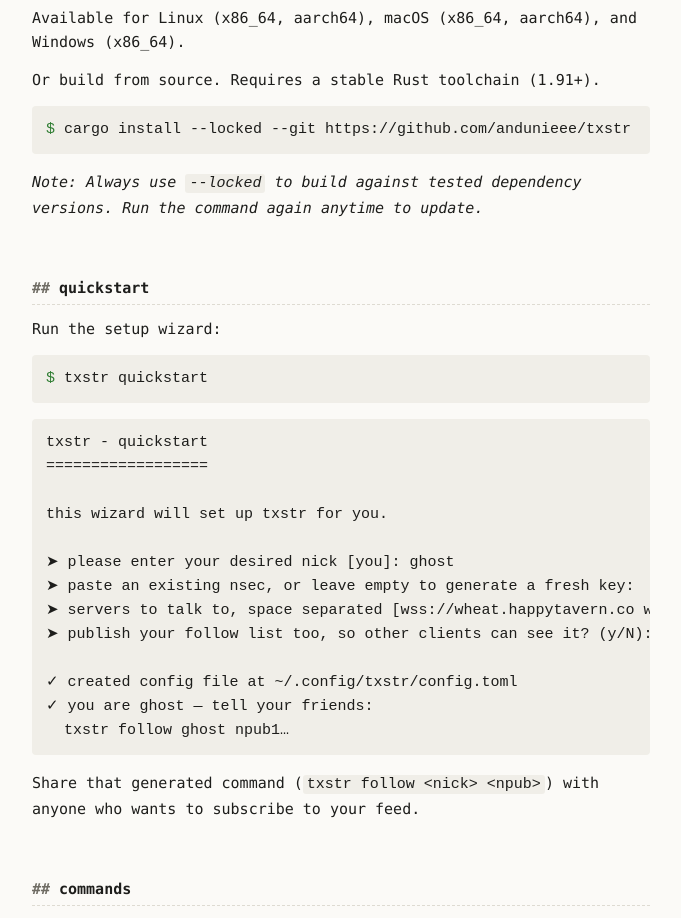
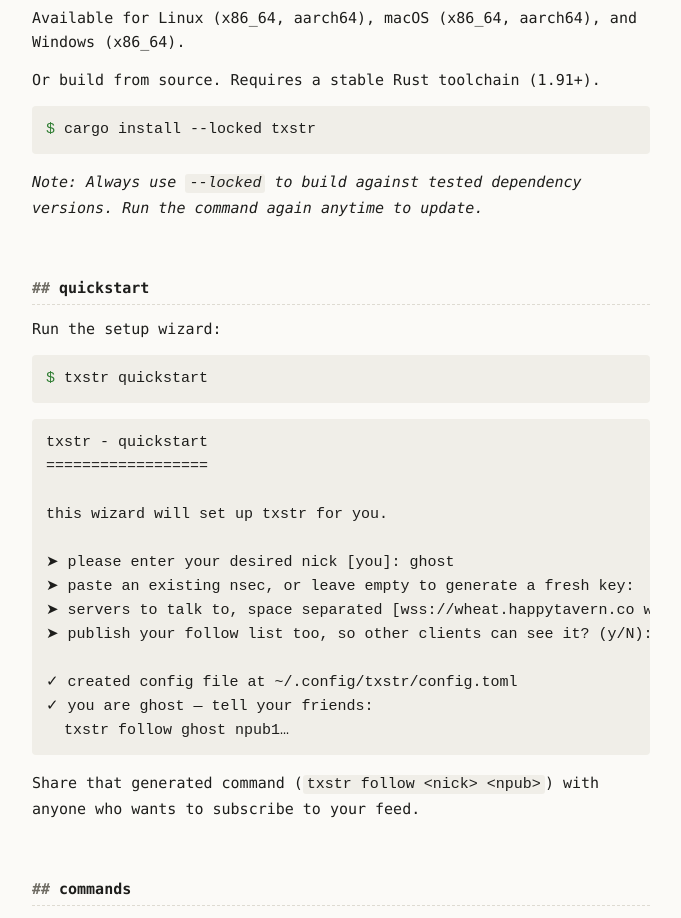
Before and after one commit to andunieee/txstr, a plain HTML site: page docs/index.html in a window 1280 px wide. Shown: the part 1760-2678 px from the top of the page, without its empty margins (299-980 px from the left). Drawn offline with Linux system fonts and the light colour scheme.

Commit message:
use crate name in install instructions

```diff
--- a/docs/index.html
+++ b/docs/index.html
@@ -113,7 +113,7 @@
 
 <p>Or build from source. Requires a stable Rust toolchain (1.91+).</p>
 
-<pre><code><span class="p">$ </span>cargo install --locked --git https://github.com/andunieee/txstr</code></pre>
+<pre><code><span class="p">$ </span>cargo install --locked txstr</code></pre>
 
 <p><em>Note: Always use <code>--locked</code> to build against tested dependency versions. Run the command again anytime to update.</em></p>
 
```
Also changed, not shown: 1 other file.
